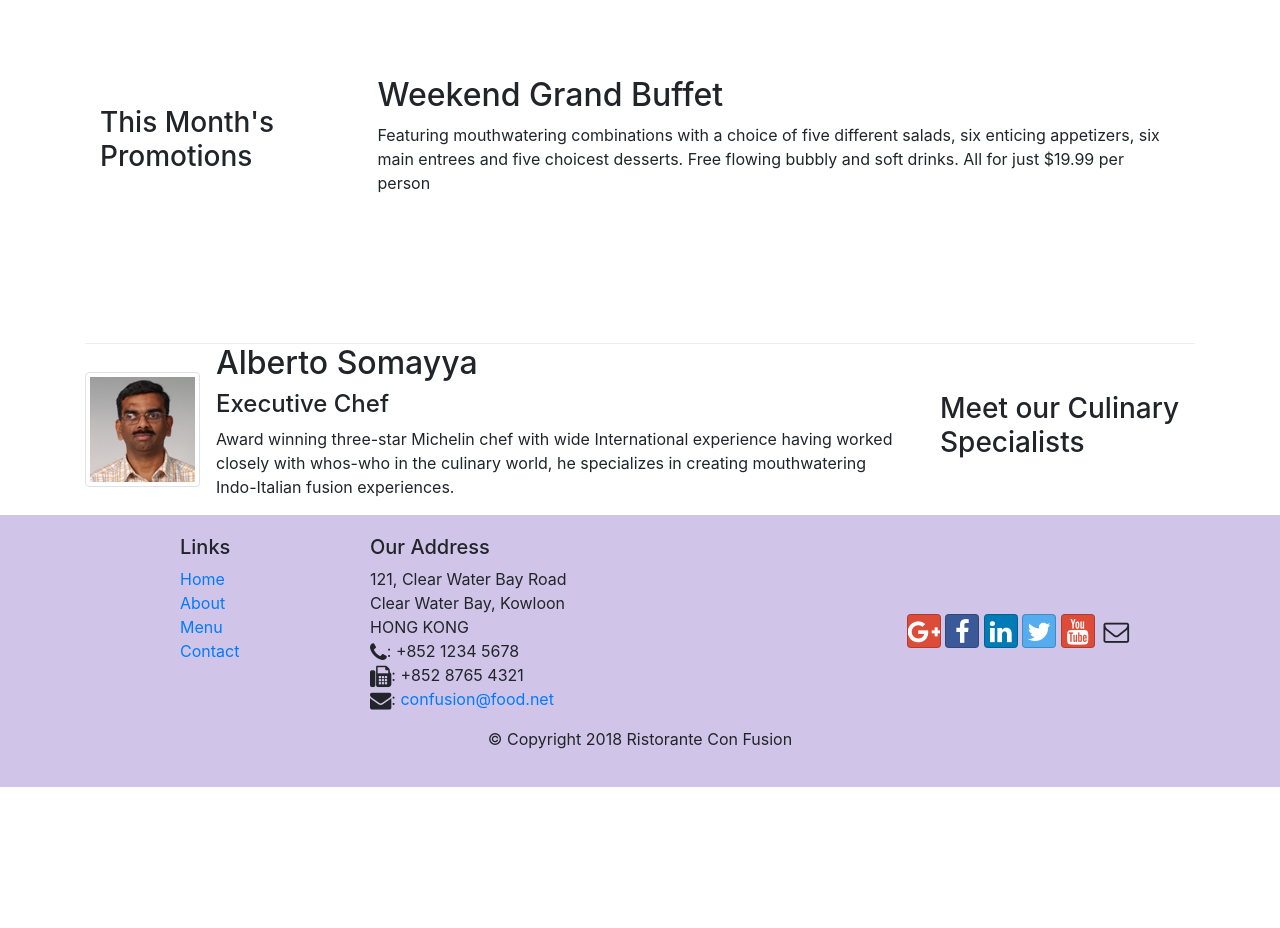
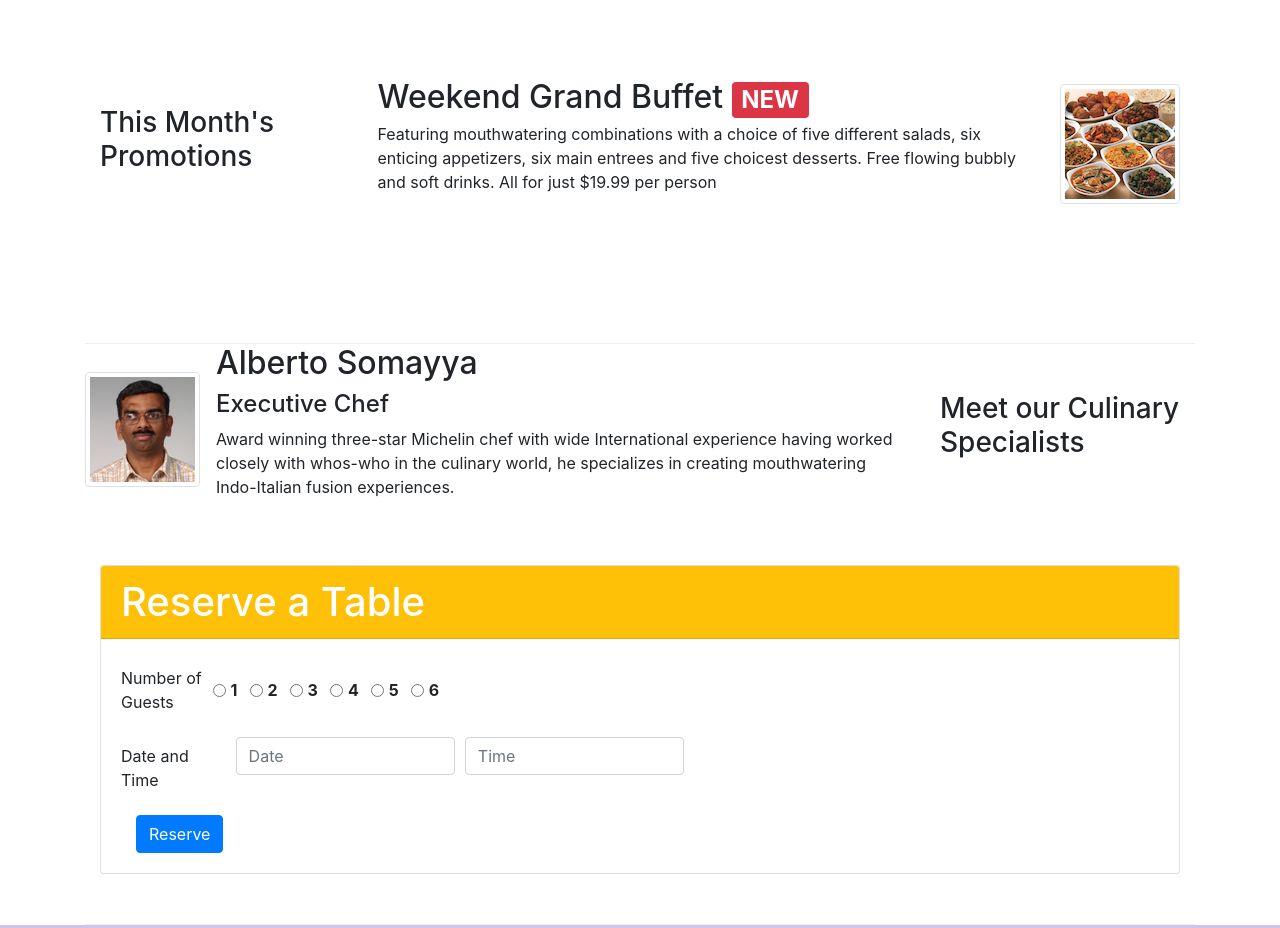
Before and after one commit to JustinZeyeum/Bootstrap4, a website: page index.html in a window 1280 px wide. Shown: the part 760-1688 px from the top of the page. Before the commit the page ends 1547 px from the top, so only its background shows below. Drawn offline with nearby package versions, Linux system fonts and the light colour scheme.

Commit message:
Assignment 2

```diff
--- a/index.html
+++ b/index.html
@@ -36,12 +36,16 @@
     <header class="jumbotron">
         <div class="container">
             <div class="row row-header">
-                <div class="col-12 col-sm-6">
+                <div class="col-sm-6 align-self-center">
                     <h1>Ristorante con Fusion</h1>
                     <p>We take inspiration from the World's best cuisines, and create a unique fusion experience. Our lipsmacking creations will tickle your culinary senses!</p>
                 </div>
-                <div class="col-12 col-sm align-self-center">
+                <div class="col-sm-3 align-self-center">
                     <img src="img/logo.png" class="img-fluid">
+                </div>
+                <div class="col-sm-3 offset-0 align-self-center">
+                    <a href="#ReserveTable-header">
+                    <button type="reserve table" class="btn btn-warning btn-sm btn-block">Reserve Table</button></a>
                 </div>
             </div>
         </div>
@@ -69,12 +73,18 @@
 
 
         <div class="row row-content align-items-center">
-            <div class="col-12 col-sm-4 col-md-3">
+            <div class="col-12 col-sm-4 order-sm-first col-md-3">
                 <h3>This Month's Promotions</h3>
             </div>
-            <div class="col col-sm col-md">
-                <h2>Weekend Grand Buffet</h2>
-                <p>Featuring mouthwatering combinations with a choice of five different salads, six enticing appetizers, six main entrees and five choicest desserts. Free flowing bubbly and soft drinks. All for just $19.99 per person </p>
+            <div class="col col-sm order-sm-last col-md">
+                <div class="media">
+                    <div class="media-body">
+                        <h2 class="mt-0 mb-1">Weekend Grand Buffet <span class="badge badge-danger">NEW</span></h2>
+                        <p class="d-none d-sm-block">Featuring mouthwatering combinations with a choice of five different salads, six enticing appetizers, six main entrees and five choicest desserts. Free flowing bubbly and soft drinks. All for just $19.99 per person </p>
+                    </div>
+                    <img class="d-flex ml-3 img-thumbnail align-self-center"
+                        src="img/buffet.png" alt="buffet">
+                </div>
             </div>
         </div>
 
@@ -94,6 +104,66 @@
                 </div>
 
             </div>
+        </div>
+        <div class="row row-content">
+            <div class="col-12 col-sm align-self-center">
+                <div class="card">
+                    <a id="ReserveTable-header">
+                    <h1 class="card-header bg-warning text-white">Reserve a Table</h1></a>
+                    <div class="card-body">
+                        <form class="col-12">
+                            <div class="form-group row">
+                                <div class="form-row">
+                                    <label for="approve" class="col-sm-3 col-form-label">Number of Guests</label>
+                                    <div class="form-check form-check-inline">
+                                        <input type="radio" class="form-check-input" name="approve" id="approve" value="">
+                                        <label class="form-check-label" for="approve">
+                                        <strong>1</strong></label>
+                                    </div>
+                                    <div class="form-check form-check-inline">
+                                        <input type="radio" class="form-check-input" name="approve" id="approve" value="">
+                                        <label class="form-check-label" for="approve">
+                                        <strong>2</strong></label>
+                                    </div>
+                                    <div class="form-check form-check-inline">
+                                        <input type="radio" class="form-check-input" name="approve" id="approve" value="">
+                                        <label class="form-check-label" for="approve">
+                                        <strong>3</strong></label>
+                                    </div>
+                                    <div class="form-check form-check-inline">
+                                        <input type="radio" class="form-check-input" name="approve" id="approve" value="">
+                                        <label class="form-check-label" for="approve">
+                                        <strong>4</strong></label>
+                                    </div>
+                                    <div class="form-check form-check-inline">
+                                        <input type="radio" class="form-check-input" name="approve" id="approve" value="">
+                                        <label class="form-check-label" for="approve">
+                                        <strong>5</strong></label>
+                                    </div>
+                                    <div class="form-check form-check-inline">
+                                        <input type="radio" class="form-check-input" name="approve" id="approve" value="">
+                                        <label class="form-check-label" for="approve">
+                                        <strong>6</strong></label>
+                                    </div>
+                                </div>
+                            </div>
+                            <div class="form-group row">
+                                <div class="form-row">
+                                    <label for="datetime" class="col-sm-2 col-form-label">Date and Time</label>
+                                    <div class="col-sm-4">
+                                        <input type="text" class="form-control" id="datetime" placeholder="Date">
+                                    </div>
+                                    <div class="col-sm-4">
+                                        <input type="text" class="form-control" id="datetime" placeholder="Time">
+                                    </div>
+                                </div>
+                            </div>
+                            <button type="reserve" class="btn btn-primary">Reserve</button>
+                        </form>
+                    </div>
+                </div>
+            </div>
+
         </div>
     </div>
 
```
